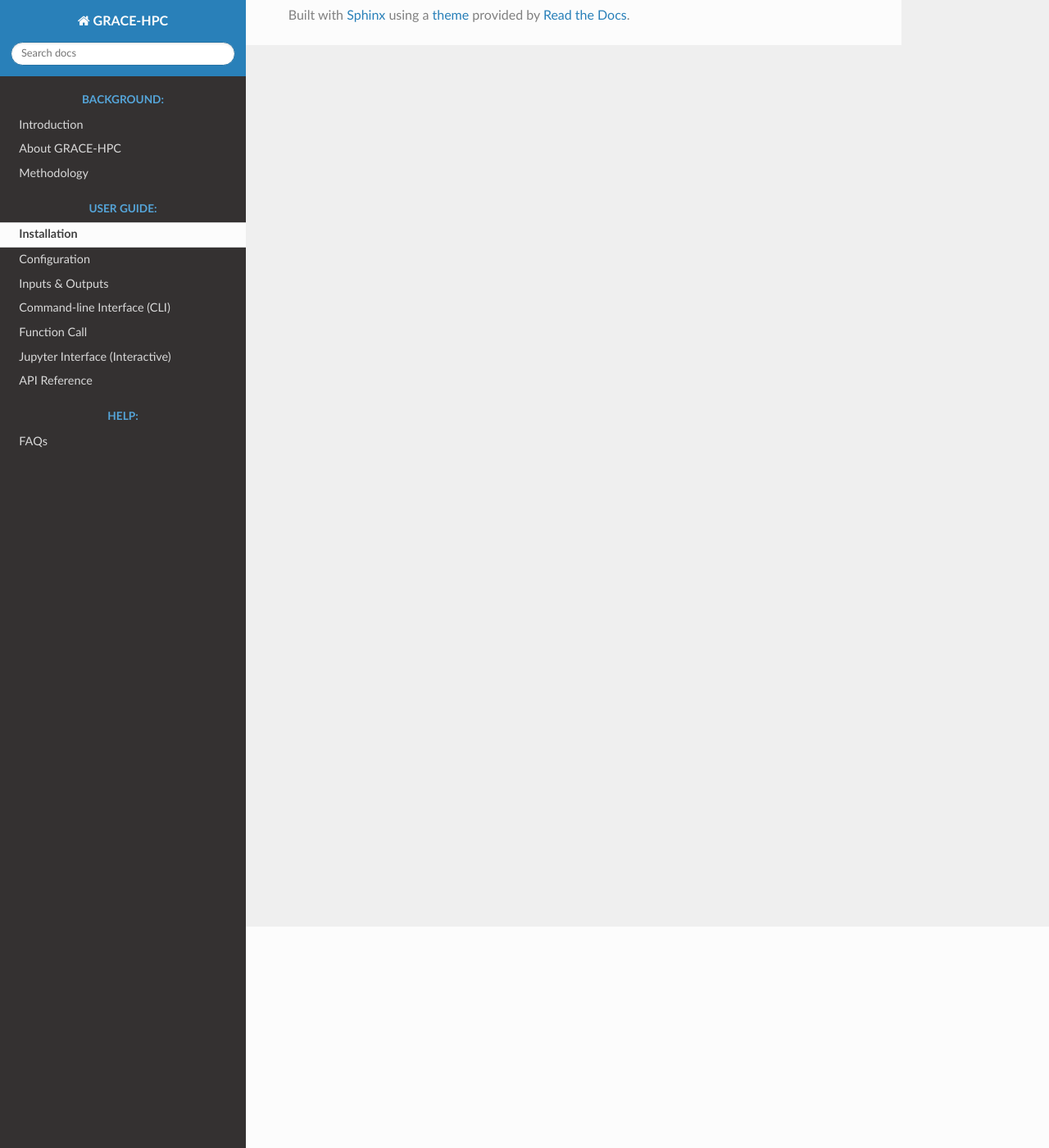
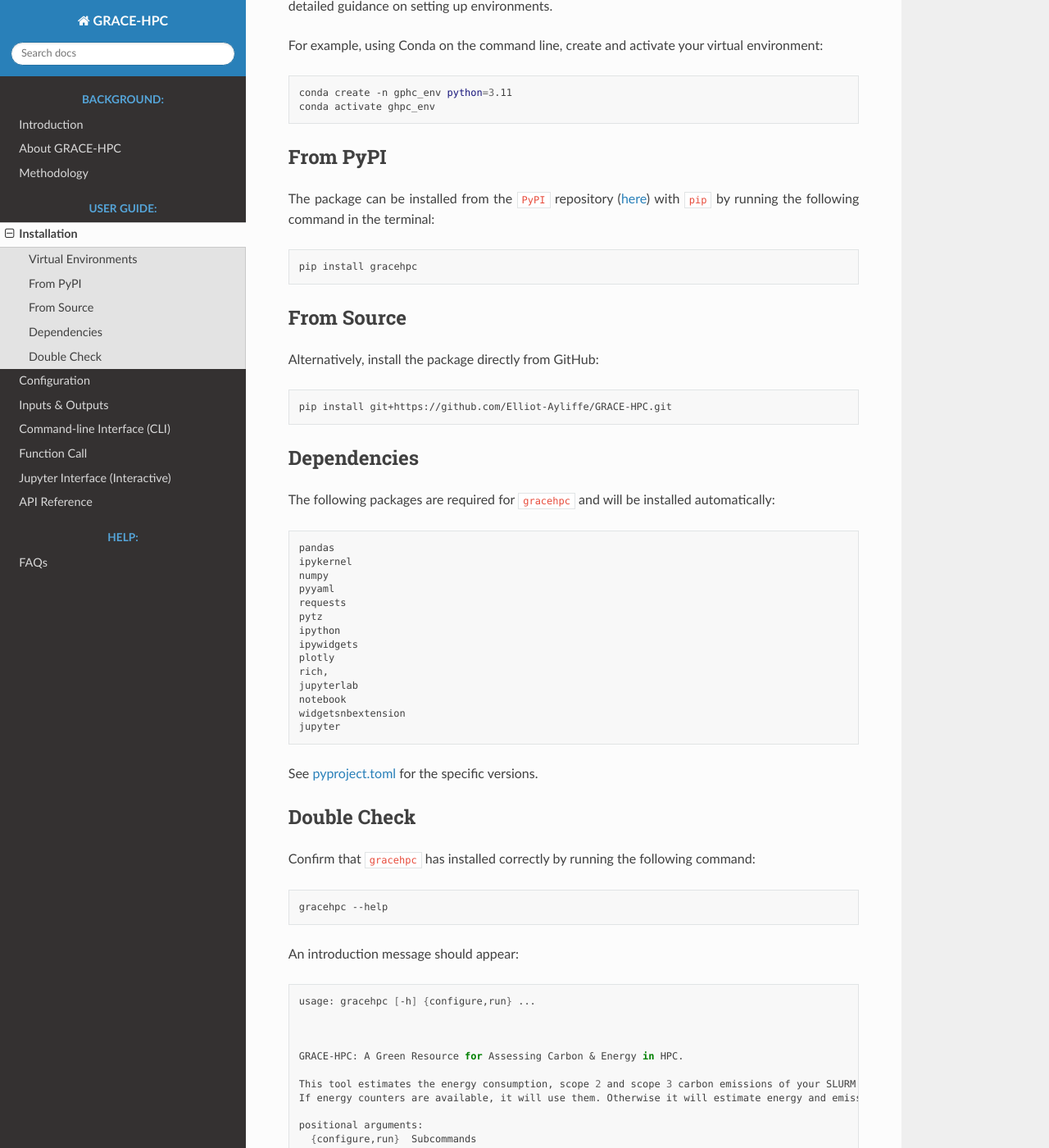
Before and after one commit to Elliot-Ayliffe/GRACE-HPC, a Sphinx documentation site: the page built from docs/installation.md, in a window 1280 px wide and 1400 px high, scrolled down 270 px. Shown: the whole window at 82% size. Built offline with Sphinx 7.4.7 and the Read the Docs theme 3.1.0, drawn with Linux system fonts in a browser that asks for light colours; some of the changed text lies outside the part shown.

Commit message:
Update installation.md

````diff
--- a/docs/installation.md
+++ b/docs/installation.md
@@ -1 +1,85 @@
 # Installation
+
+## Virtual Environments
+
+Create a virtual environment on your SLURM-based HPC system using either `conda` or `python -m venv`, with Python 3.11 or 3.12.
+For Isambard systems follow the [Isambard documentation](https://docs.isambard.ac.uk/user-documentation/guides/python/) for more detailed guidance on setting up environments.
+
+For example, using Conda on the command line, create and activate your virtual environment:
+
+```bash
+conda create -n gphc_env python=3.11
+conda activate ghpc_env
+```
+
+## From PyPI
+
+The package can be installed from the `PyPI` repository ([here](https://pypi.org)) with `pip` by running the following command in the terminal:
+
+```bash
+pip install gracehpc
+```
+
+## From Source
+
+Alternatively, install the package directly from GitHub:
+
+```bash
+pip install git+https://github.com/Elliot-Ayliffe/GRACE-HPC.git
+```
+
+## Dependencies
+
+The following packages are required for `gracehpc` and will be installed automatically:
+
+```bash
+pandas
+ipykernel
+numpy
+pyyaml
+requests
+pytz
+ipython
+ipywidgets
+plotly
+rich,
+jupyterlab
+notebook
+widgetsnbextension
+jupyter
+```
+See [pyproject.toml](https://github.com/Elliot-Ayliffe/GRACE-HPC/blob/main/pyproject.toml) for the specific versions.
+
+
+## Double Check
+
+Confirm that `gracehpc` has installed correctly by running the following command:
+
+```bash
+gracehpc --help
+```
+
+An introduction message should appear:
+
+```bash
+usage: gracehpc [-h] {configure,run} ...
+
+
+
+GRACE-HPC: A Green Resource for Assessing Carbon & Energy in HPC.
+
+This tool estimates the energy consumption, scope 2 and scope 3 carbon emissions of your SLURM HPC jobs.
+If energy counters are available, it will use them. Otherwise it will estimate energy and emissions from usage statistics.
+
+positional arguments:
+  {configure,run}  Subcommands
+    configure      Generate and save the HPC cluster configuration file. Fill in the YAML file with your HPC configuration details before using the tool.
+    run            Run the full engine to estimate the carbon footprint (scope 2 and scope 3) of your SLURM HPC jobs.
+
+options:
+  -h, --help       show this help message and exit
+
+
+
+Carbon intensity for scope 2 emissions (operational) is retrieved from the regional Carbon Intensity API (carbonintensity.org.uk.) at the time of job submission. Scope 3 emissions (embodied) are estimated from the node-hours used by the job, and the scope 3 emissions factor. For Isambard systems and Archer2, these scope 3 factors are calculated from the total lifecycle scope 3 emissions for each system divided by the total node-hours available over the system's projected lifetime.
+```
````
